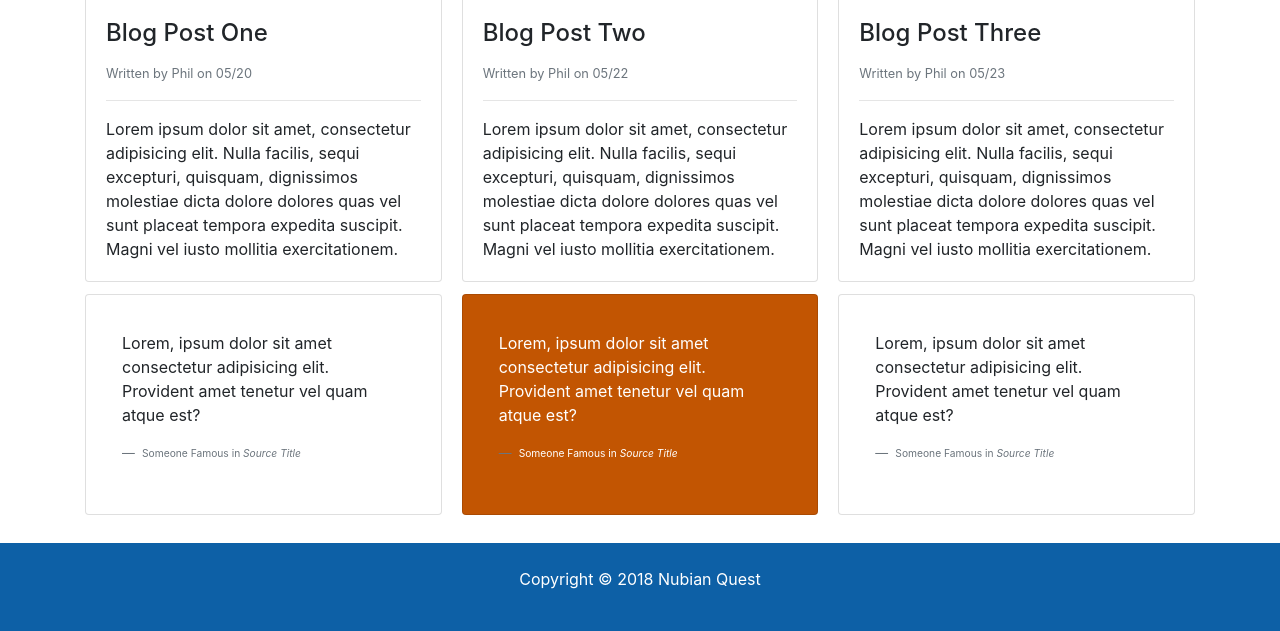
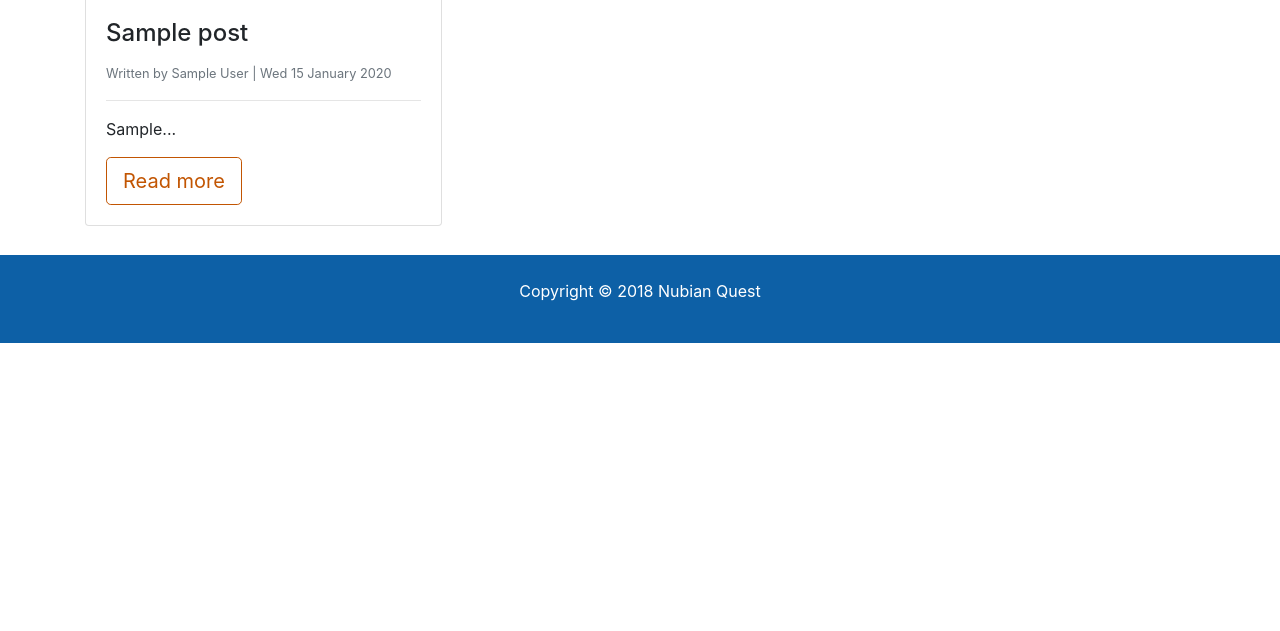
Before and after one commit to bahij-youssef/nubian_quest, a Django app: page /blog/ in a window 1280 px wide. Shown: the part 540-1171 px from the top of the page. After the commit the page ends 883 px from the top, so only its background shows below. Run offline with Django 3.2, Linux system fonts and the light colour scheme; tables that the repository leaves empty hold one stand-in row (values such as "Sample post"); grey boxes marked "Sample" are stand-in pictures; some libraries are stand-ins or nearby versions.

Commit message:
Fianlised Blog Post model, added dynamic content to blog page. Created single post template. Custumised admin area for seemless content management.

```diff
--- a/blog/models.py
+++ b/blog/models.py
@@ -7,7 +7,12 @@ from authors.models import Author
 class Post(models.Model):
     author = models.ForeignKey(Author, on_delete=models.DO_NOTHING)
     title = models.CharField(max_length=400)
+    slug = models.SlugField(max_length=400, unique=True, null=True)
+    keywords = models.TextField(blank=True)
+    #category = models.ForeignKey(Category, on_delete=models.DO_NOTHING)
     content = HTMLField()
+    headline = models.TextField(null=True)
+    is_draft = models.BooleanField(default=False)
     date_published = models.DateTimeField(default=datetime.now)
     photo_main = models.ImageField(upload_to='photos/%Y/%m/%d/')
     photo_1 = models.ImageField(upload_to='photos/%Y/%m/%d/', blank=True)
--- a/blog/urls.py
+++ b/blog/urls.py
@@ -4,4 +4,5 @@ from . import views
 
 urlpatterns = [
     path('', views.blog, name='blog'),
+    path('<str:slug>', views.single_post, name='single_post'),
 ]
--- a/blog/views.py
+++ b/blog/views.py
@@ -1,5 +1,28 @@
-from django.shortcuts import render
+from django.shortcuts import render, get_object_or_404
+from django.core.paginator import Paginator, EmptyPage, PageNotAnInteger
+
+from .models import Post
 
 
 def blog(request):
-    return render(request, 'blog/blog_posts.html')
+    posts = Post.objects.order_by('-date_published').filter(is_draft=False)
+
+    paginator = Paginator(posts, 6)
+    page = request.GET.get('page')
+    paged_posts = paginator.get_page(page)
+
+    context = {
+        'posts': paged_posts,
+    }
+
+    return render(request, 'blog/blog_posts.html', context)
+
+
+def single_post(request, slug):
+    post = get_object_or_404(Post, slug=slug)
+
+    context = {
+        'post': post,
+    }
+
+    return render(request, 'blog/single_post2.html', context)
--- a/templates/blog/blog_posts.html
+++ b/templates/blog/blog_posts.html
@@ -1,4 +1,5 @@
 {% extends 'base.html' %}
+{% load humanize %}
 
 {% block title %}Blog{% endblock %}
 
@@ -22,85 +23,66 @@
     <div class="row">
       <div class="col">
         <div class="card-columns">
+        {% if posts %}
+          {% for post in posts %}
           <div class="card">
-            <img src="img/image2_original.jpg" alt="" class="img-fluid card-img-top">
+            <img src="{{post.photo_main.url}}" alt="" class="img-fluid card-img-top">
             <div class="card-body">
-              <h4 class="card-title">Blog Post One</h4>
-              <small class="text-muted">Written by Phil on 05/20</small>
+              <h4 class="card-title">{{post.title}}</h4>
+              <small class="text-muted">Written by {{post.author.first_name}} {{post.author.last_name}} | {{post.date_published | naturalday:"D j F Y"}}</small>
               <hr>
-              <p class="card-text">Lorem ipsum dolor sit amet, consectetur adipisicing elit. Nulla facilis, sequi
-                excepturi, quisquam, dignissimos
-                molestiae dicta dolore dolores quas vel sunt placeat tempora expedita suscipit. Magni vel iusto
-                mollitia
-                exercitationem.
+              <p class="card-text">
+                {{post.headline}}...
               </p>
+              <a href="{% url 'single_post' post.slug %}" class="btn btn-outline-danger btn-lg">Read more</a>
             </div>
           </div>
-
-          <div class="card p-3">
-            <blockquote class="card-blockquote card-body">
-              <p>Lorem, ipsum dolor sit amet consectetur adipisicing elit. Provident amet tenetur vel quam atque est?</p>
-              <footer class="blockquote-footer">
-                <small class="text-muted">Someone Famous in
-                  <cite title="Source Title">Source Title</cite>
-                </small>
-              </footer>
-            </blockquote>
-          </div>
-
-          <div class="card">
-            <img src="img/image4.jpg" alt="" class="img-fluid card-img-top">
-            <div class="card-body">
-              <h4 class="card-title">Blog Post Two</h4>
-              <small class="text-muted">Written by Phil on 05/22</small>
-              <hr>
-              <p class="card-text">Lorem ipsum dolor sit amet, consectetur adipisicing elit. Nulla facilis, sequi
-                excepturi, quisquam, dignissimos
-                molestiae dicta dolore dolores quas vel sunt placeat tempora expedita suscipit. Magni vel iusto
-                mollitia
-                exercitationem.
-              </p>
+          {% endfor %}
+          {% else %}
+            <div class="col-md-12">
+              <p>No Posts Available</p>
             </div>
-          </div>
-
-          <div class="card p-3 bg-danger text-white">
-            <blockquote class="card-blockquote card-body">
-              <p>Lorem, ipsum dolor sit amet consectetur adipisicing elit. Provident amet tenetur vel quam atque est?</p>
-              <footer class="blockquote-footer">
-                <small class="text-white">Someone Famous in
-                  <cite title="Source Title">Source Title</cite>
-                </small>
-              </footer>
-            </blockquote>
-          </div>
-
-          <div class="card">
-            <img src="img/image8.jpg" alt="" class="img-fluid card-img-top">
-            <div class="card-body">
-              <h4 class="card-title">Blog Post Three</h4>
-              <small class="text-muted">Written by Phil on 05/23</small>
-              <hr>
-              <p class="card-text">Lorem ipsum dolor sit amet, consectetur adipisicing elit. Nulla facilis, sequi
-                excepturi, quisquam, dignissimos
-                molestiae dicta dolore dolores quas vel sunt placeat tempora expedita suscipit. Magni vel iusto
-                mollitia
-                exercitationem.
-              </p>
-            </div>
-          </div>
-
-          <div class="card p-3">
-            <blockquote class="card-blockquote card-body">
-              <p>Lorem, ipsum dolor sit amet consectetur adipisicing elit. Provident amet tenetur vel quam atque est?</p>
-              <footer class="blockquote-footer">
-                <small class="text-muted">Someone Famous in
-                  <cite title="Source Title">Source Title</cite>
-                </small>
-              </footer>
-            </blockquote>
-          </div>
+          {% endif %}
         </div>
       </div>
+    </div>
+    <div class="row">
+    <div class="col-md-12">
+    {% if posts.has_other_pages %}
+      <ul class="pagination">
+        {% if  posts.has_previous %}
+          <li class="page-item">
+            <a href="?page={{posts.previous_page_number}}" class="page-link">&laquo;</a>
+          </li>
+        {% else %}
+          <li class="page-item disabled">
+            <a class="page-link">&laquo;</a>
+          </li>
+        {% endif %}
+
+        {% for i in posts.paginator.page_range %}
+          {% if posts.number == i %}
+            <li class="page-item active">
+              <a class="page-link">{{i}}</a>
+            </li>
+          {% else %}
+            <li class="page-item">
+              <a href="?page={{i}}" class="page-link">{{i}}</a>
+            </li>
+          {% endif %}
+        {% endfor %}
+
+        {% if  posts.has_next %}
+          <li class="page-item">
+            <a href="?page={{posts.next_page_number}}" class="page-link">&raquo;</a>
+          </li>
+        {% else %}
+          <li class="page-item disabled">
+            <a class="page-link">&raquo;</a>
+          </li>
+        {% endif %}
+      </ul>
+    {% endif %}
     </div>
   </div>
 </section>
--- a/templates/pages/about.html
+++ b/templates/pages/about.html
@@ -10,7 +10,7 @@
     <div class="row">
       <div class="col-md-6 m-auto text-center">
         <h1>About Us</h1>
-        <p>Lorem ipsum, dolor sit amet consectetur adipisicing elit. Quas, temporibus?</p>
+        <p>The Novel and it's Author</p>
       </div>
     </div>
   </div>
@@ -60,7 +60,7 @@
   <div class="container">
     <div class="row">
       <div class="col-md-6">
-        <img src="{{book}}" alt="" class="img-fluid rounded-circle d-none d-md-block about-img">
+        <img src="{{book}}" alt="" class="img-fluid rounded d-none d-md-block">
       </div>
       <div class="col-md-6">
         <h1>The Novel: Nubian Quest</h1>
--- a/templates/pages/index.html
+++ b/templates/pages/index.html
@@ -108,7 +108,7 @@
           survived, almost completely unretouched, as the prologue to The Nubian Quest.</p>
         <br><br>
         <h5>Read the rest of this post on our blog</h5>
-        <a href="blog.html" class="btn btn-outline-danger btn-lg">Read More</a>
+        <a href="{% url 'blog' %}" class="btn btn-outline-danger btn-lg">Read More</a>
       </div>
     </div>
   </div>
```
Also changed, not shown: authors/admin.py (+7 -1 lines), blog/admin.py (+12 -1 lines), nubian_quest/settings.py (+31 -0 lines), nubian_quest/static/css/admin.css (added, +23 -0 lines), nubian_quest/static/js/blog_post.js (added, +21 -0 lines), templates/admin/base_site.html (added, +12 -0 lines), templates/blog/single_post.html (added, +41 -0 lines), templates/blog/single_post2.html (added, +79 -0 lines), templates/pages/contact.html (+7 -7 lines), blog/migrations/0002_auto_20181125_1744.py (added), blog/migrations/0003_auto_20181125_1750.py (added), blog/migrations/0004_auto_20181125_1806.py (added).
